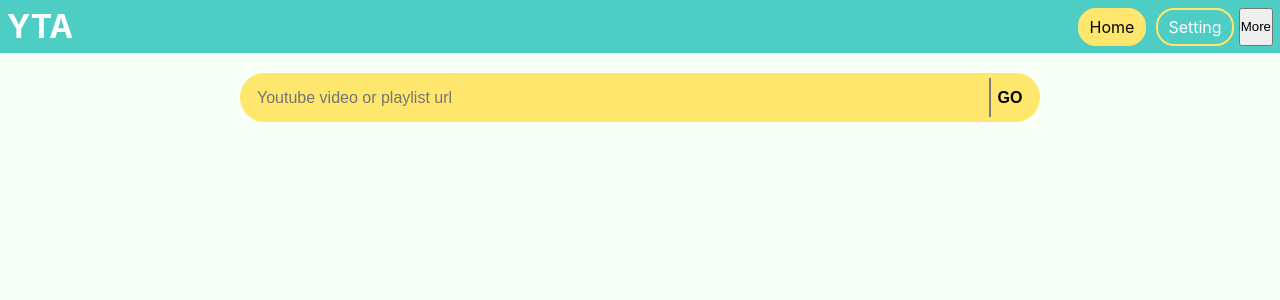
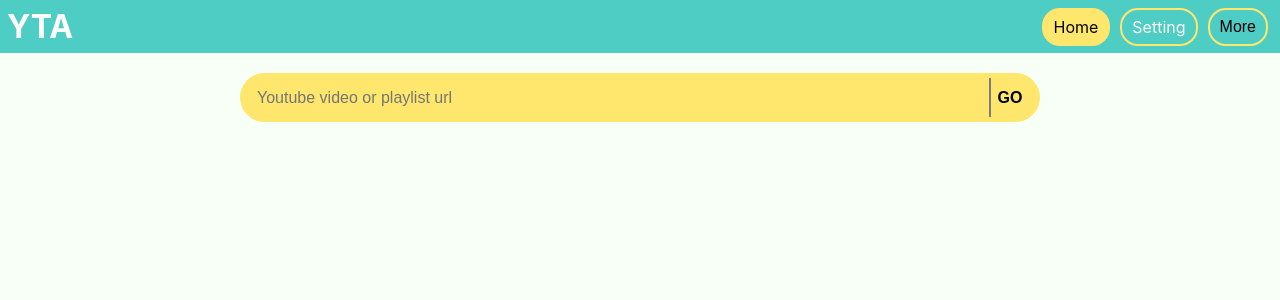
Before and after one commit to anubhav-anand22/yt-audio-next-app, a Next.js app: page / in a window 1280 px wide. Shown: the top 300 px of the page. Built offline with nearby package versions, Linux system fonts and the light colour scheme.

Commit message:
updated nav style

```diff
--- a/styles/Components/Drawer.module.css
+++ b/styles/Components/Drawer.module.css
@@ -99,3 +99,9 @@
     background-color: var(--action-color);
     color: black !important;
 }
+
+@media (min-width: 600px) {
+    .mobileOnly {
+        display: none;
+    }
+}
--- a/styles/Header.module.css
+++ b/styles/Header.module.css
@@ -67,6 +67,8 @@
     width: 30px;
 }
 
+
+
 @media (min-width: 600px) {
     .nav {
         display: block;
@@ -76,6 +78,12 @@
         list-style: none;
     }
 
+    .navMoreBtn {
+        background: transparent;
+        font-size: 16px;
+    }
+
+    .navMoreBtn,
     .navUl li {
         padding: 7px 10px;
         margin: 0 5px;
@@ -84,6 +92,7 @@
         transition: background 0.3s ease-in-out, color 0.3s ease-in-out;
     }
 
+    .navMoreBtn:hover,
     .activePathLi,
     .navUl li:hover {
         background-color: var(--action-color);
```
